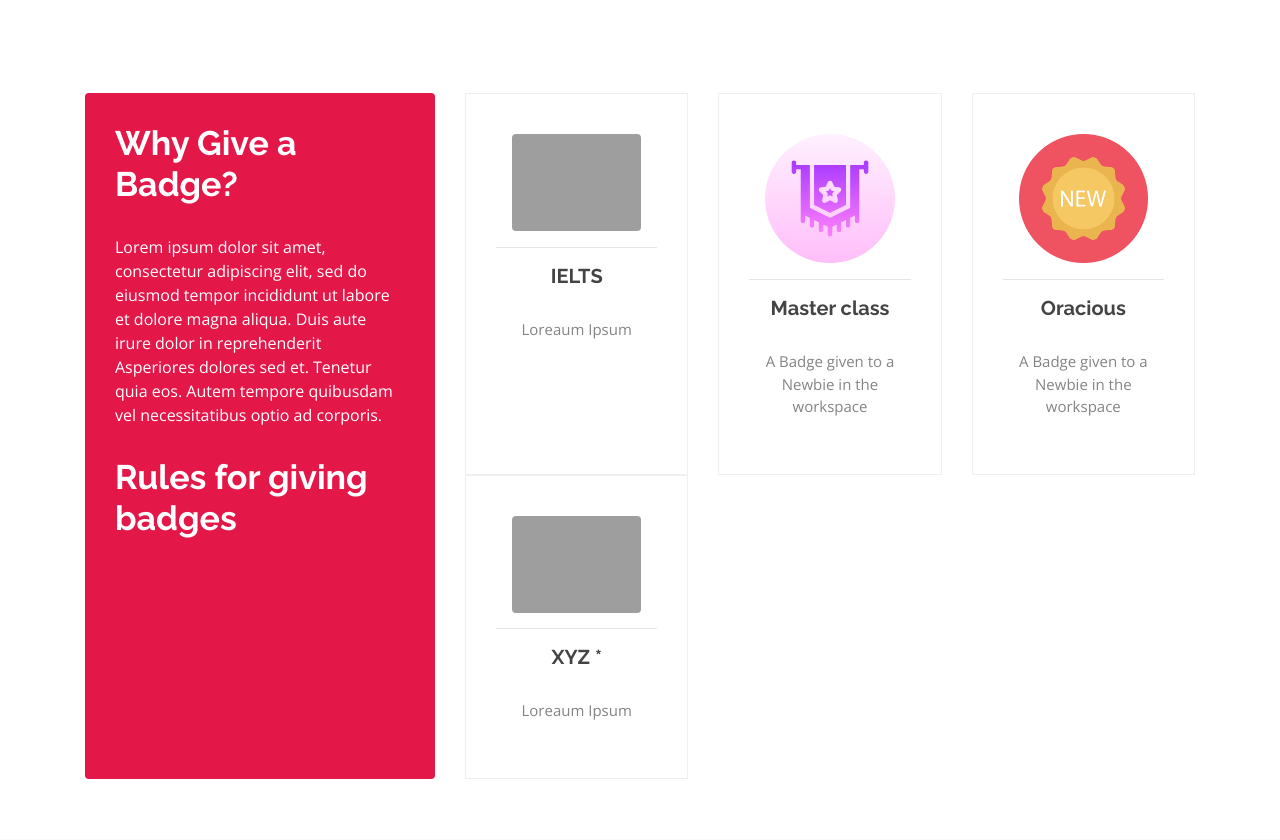
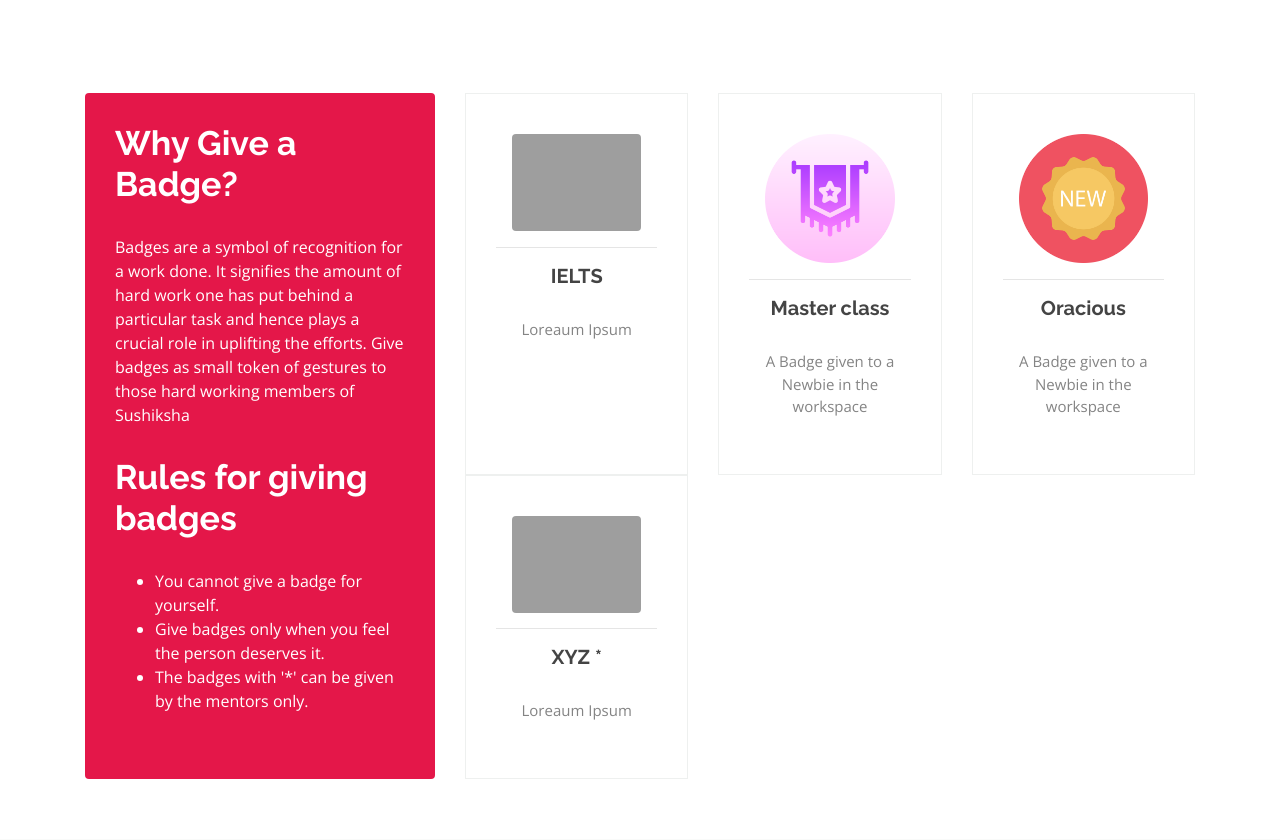
Before and after one commit to World-Konkani-Centre/sushiksha-website, a Django app: page /user/badge/1/ in a window 1280 px wide. Shown: the part 549-1389 px from the top of the page. Run offline with Django 3.2, Linux system fonts and the light colour scheme; a user stored in the database is signed in; data comes from the database, SQL or seed files in the repository; parts of the project's set-up code (start-up, migrations or seed data) failed here and were passed over; some libraries are stand-ins or nearby versions; grey boxes are pictures that could not be loaded.

Commit message:
Minor text styling issues

```diff
--- a/static_in_env/assets/css/style.css
+++ b/static_in_env/assets/css/style.css
@@ -1,9 +1,11 @@
 /*Selecion*/
 ::-moz-selection { /* Code for Firefox */
+  color: #fff;
   background: #fa1616b8;
 }
 
 ::selection {
+  color: #fff;
   background: #fa1616b8;
 }
 
--- a/templates/badge-create.html
+++ b/templates/badge-create.html
@@ -34,13 +34,14 @@
                         <div class="content">
                             <h3>Why Give a Badge?</h3>
                             <p>
-                                Lorem ipsum dolor sit amet, consectetur adipiscing elit, sed do eiusmod tempor incididunt ut labore et dolore magna aliqua. Duis aute irure dolor in reprehenderit
-                                Asperiores dolores sed et. Tenetur quia eos. Autem tempore quibusdam vel necessitatibus optio ad corporis.
+                                Badges are a symbol of recognition for a work done. It signifies the amount of hard work one has put behind a particular task and hence plays a crucial role in uplifting the efforts. Give badges as small token of gestures to those hard working members of Sushiksha
                             </p>
                             <h3>Rules for giving badges</h3>
-                            <p>
-
-                            </p>
+                            <ul>
+                                <li>You cannot give a badge for yourself.</li>
+                                <li>Give badges only when you feel the person deserves it.</li>
+                                <li>The badges with '*' can be given by the mentors only.</li>
+                      </ul>
                         </div>
                     </div>
                     <div class="col-lg-8 d-flex align-items-stretch" data-aos="zoom-in" data-aos-delay="100">
--- a/templates/index.html
+++ b/templates/index.html
@@ -38,9 +38,9 @@
 
                     <div class="col-lg-6 pt-4 pt-lg-0 order-2 order-lg-1 content">
                         <h3>Sushiksha</h3>
-                        <p class="font-italic">
+                        <p >
                             Sushiksha Mentoring Program is organized for scholars of VKSSF by members of VAA. Sushiksha was started in 2018 by Royal Denzil Sequeira, a member of VAA since 2015, with 20 mentees. Since then Sushiksha has grown to be family of 170 mentees and 20 mentors. Mentees of Sushiksha are undergraduate scholars of VKSSF who are determined to thrive and be successful in their area of study and career. Mentors of Sushiksha Program are experienced professionals who were once the scholars of VKSSF and have lived through their own share of successes and failures but believe in empowering the scholars early on in their career path.</p>
-                        <p class="font-italic">
+                        <p >
                             Sushiksha thrives because of the dedication of its active mentees and mentors – who have contributed countless hours of work to shape their future and make it a highly productive and focused workspace.                        </p>
                         <a href="{% url 'about' %}" class="get-started-btn-special">Learn More</a>
                     </div>
```
Also changed, not shown: static_in_env/assets/img/about-1.JPG, static_in_env/assets/img/about-2.JPG.
